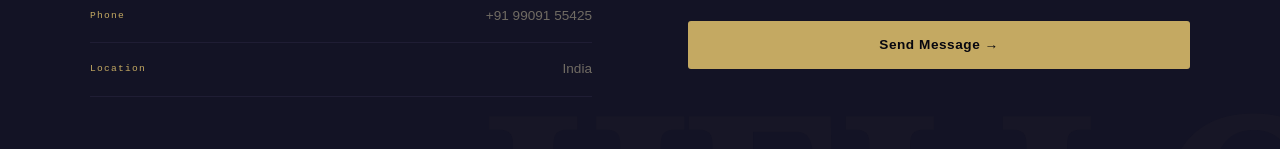
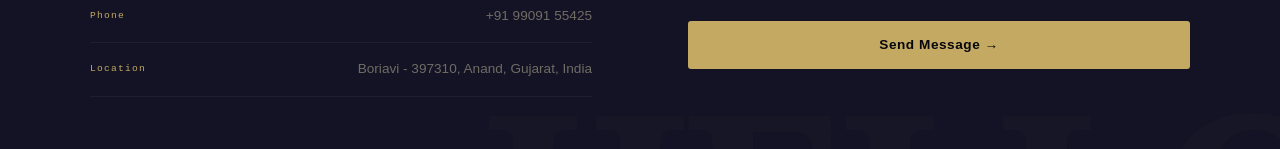
Before and after one commit to dhavalprajapati824-star/dhaval_portfolio_latest, a Next.js app: page / in a window 1280 px wide. Shown: the part 4157-4306 px from the top of the page. Built offline with nearby package versions, Linux system fonts and the light colour scheme.

Commit message:
Location changes

```diff
--- a/app/components/Contact.tsx
+++ b/app/components/Contact.tsx
@@ -81,7 +81,7 @@ export default function Contact() {
               {[
                 { label: "Email", value: "dhaval.prajapati.824@gmail.com", href: "mailto:dhaval.prajapati.824@gmail.com" },
                 { label: "Phone", value: "+91 99091 55425", href: "tel:+919909155425" },
-                { label: "Location", value: "India", href: "#" },
+                { label: "Location", value: "Boriavi - 397310, Anand, Gujarat, India", href: "#" },
               ].map(item => (
                 <a key={item.label} href={item.href} style={{
                   display: "flex", justifyContent: "space-between", alignItems: "center",
```
